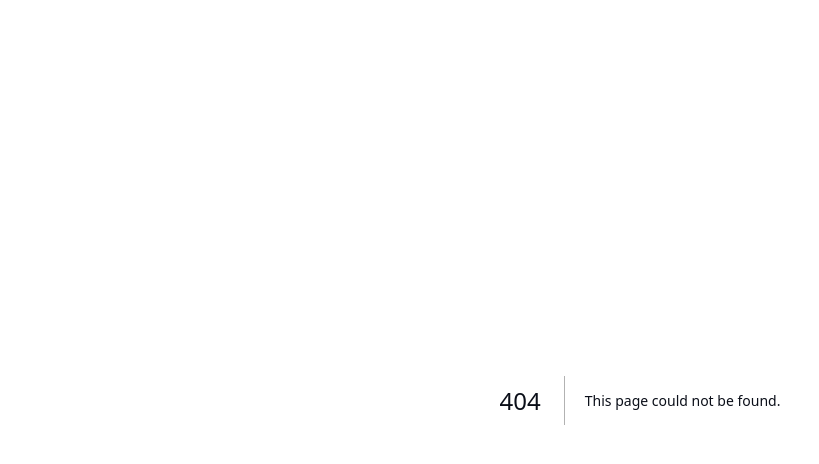
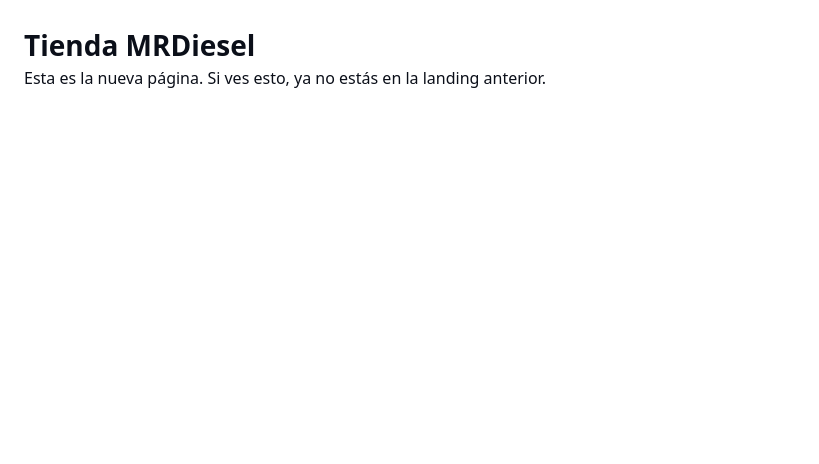
Before and after one commit to refaccionesparadieselonline-cell/nueva-marca, a Next.js app: page /tienda in a window 1280 px wide. Before the commit this address had no page. Shown: the top 464 px of the page, without its empty margins (0-819 px from the left). Built offline with nearby package versions, Linux system fonts and the light colour scheme.

Commit message:
Create page.jsx

```diff
--- /dev/null
+++ b/app/tienda/page.jsx
@@ -0,0 +1,10 @@
+export default function Tienda() {
+  return (
+    <main style={{padding: "24px"}}>
+      <h1 style={{fontSize: 28, fontWeight: 700}}>Tienda MRDiesel</h1>
+      <p>Esta es la nueva página. Si ves esto, ya no estás en la landing anterior.</p>
+
+      {/* Aquí luego pegamos el grid/stock real */}
+    </main>
+  );
+}
```
